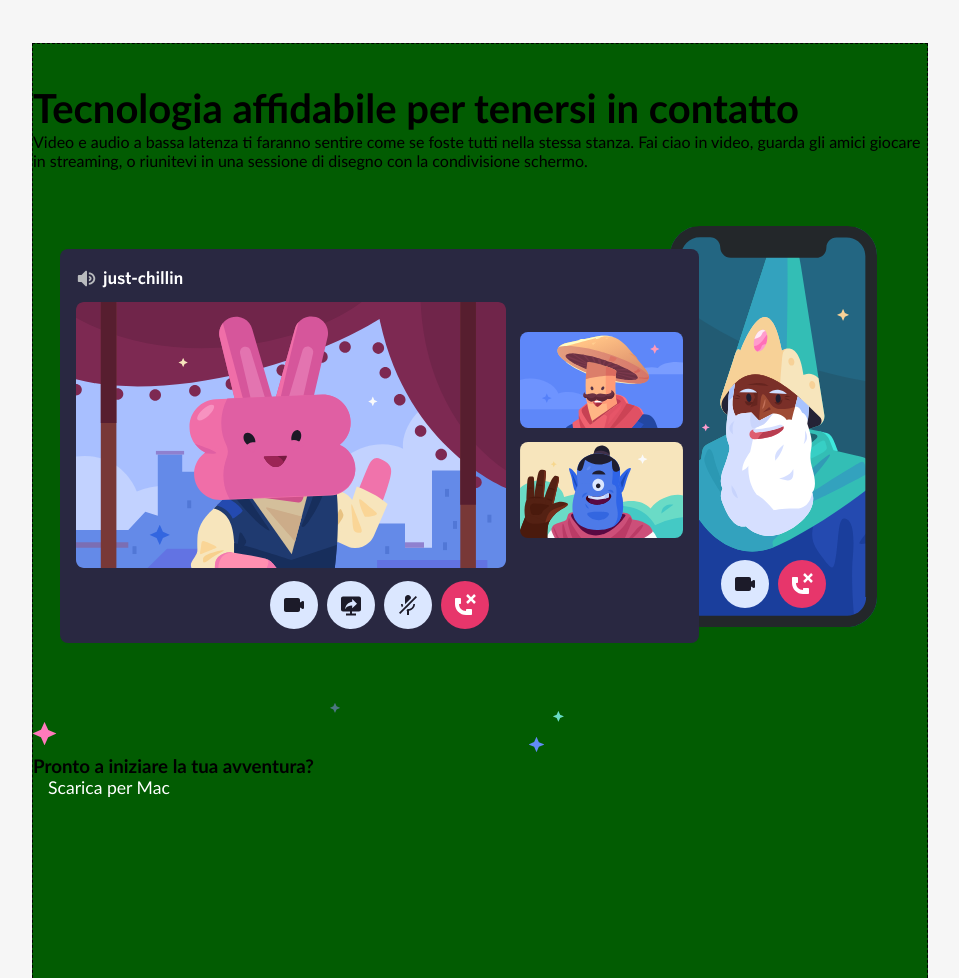
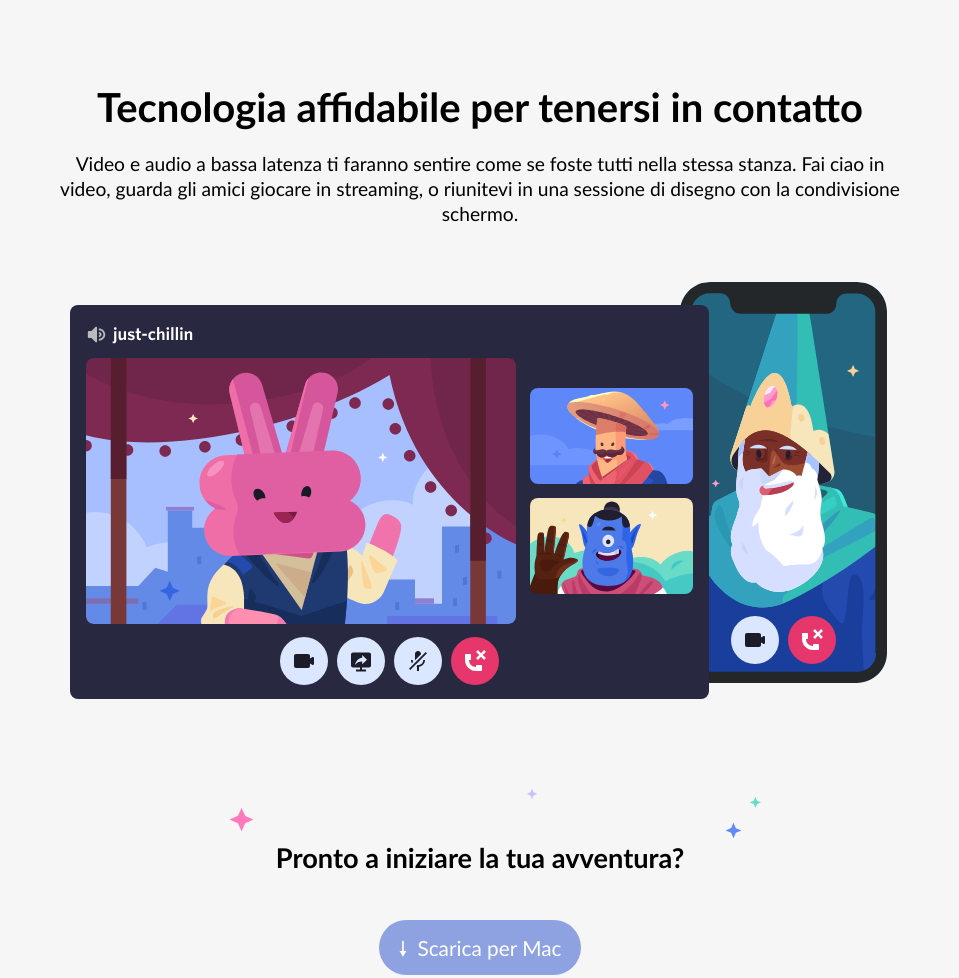
Before and after one commit to lorenzodisanto/htmlcss-struttura-discord, a plain HTML site: page index.html in a window 1280 px wide. Shown: the part 2980-3958 px from the top of the page, without its empty margins (160-1119 px from the left). Drawn offline with Linux system fonts and the light colour scheme.

Commit message:
feat: add item-big assets

```diff
--- a/css/style.css
+++ b/css/style.css
@@ -218,9 +218,56 @@ h2 {
   height: 1000px;
   align-items: center;
 
-  /* DEBUG */
+  /* DEBUG
   background-color: rgb(2, 92, 2);
-  border: 1px dashed black;
+  border: 1px dashed black;*/
+}
+
+.big-descriptiontitle {
+  width: 860px;
+  margin: 0 auto;
+  text-align: center;
+}
+
+.big-description {
+  width: 860px;
+  margin-top: 20px;
+  text-align: center;
+  font-size: 1.2rem;
+  line-height: 25px;
+}
+
+.big-items {
+  text-align: center;
+}
+
+h3 {
+  text-align: center;
+  font-size: 1.7rem;
+}
+.star-container {
+  width: 500px;
+  margin: 0 auto;
+  margin-top: 30px;
+  text-align: center;
+}
+
+.download-footbox {
+  margin-top: 60px;
+}
+.download-foot {
+  margin-top: 40px;
+  padding: 15px 20px;
+  font-size: 1.3rem;
+  background-color: rgb(142 161 225);
+  border-radius: 35px;
+  color: white;
+}
+
+.download-foot::before {
+  content: "\1F817";
+  padding: 0px 10px;
+  padding-left: 0;
 }
 
 /* FOOTER */
```
